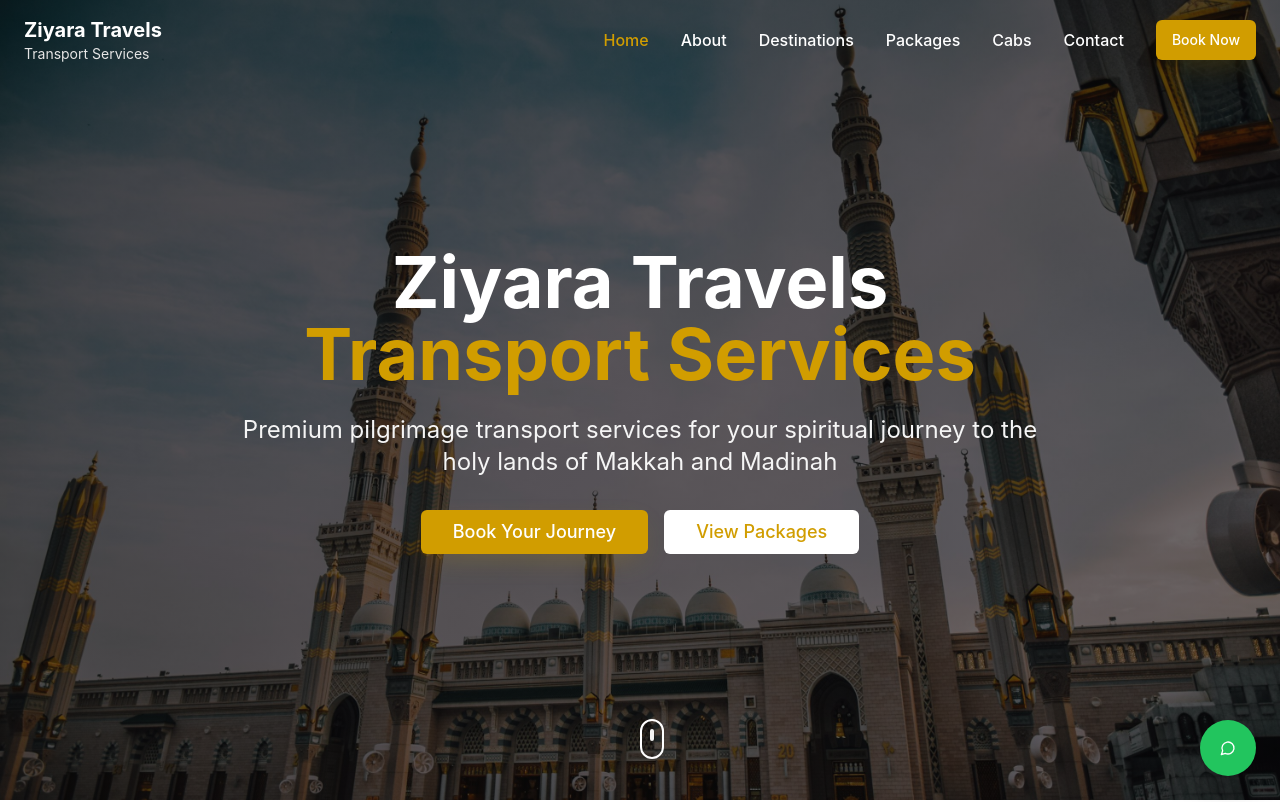
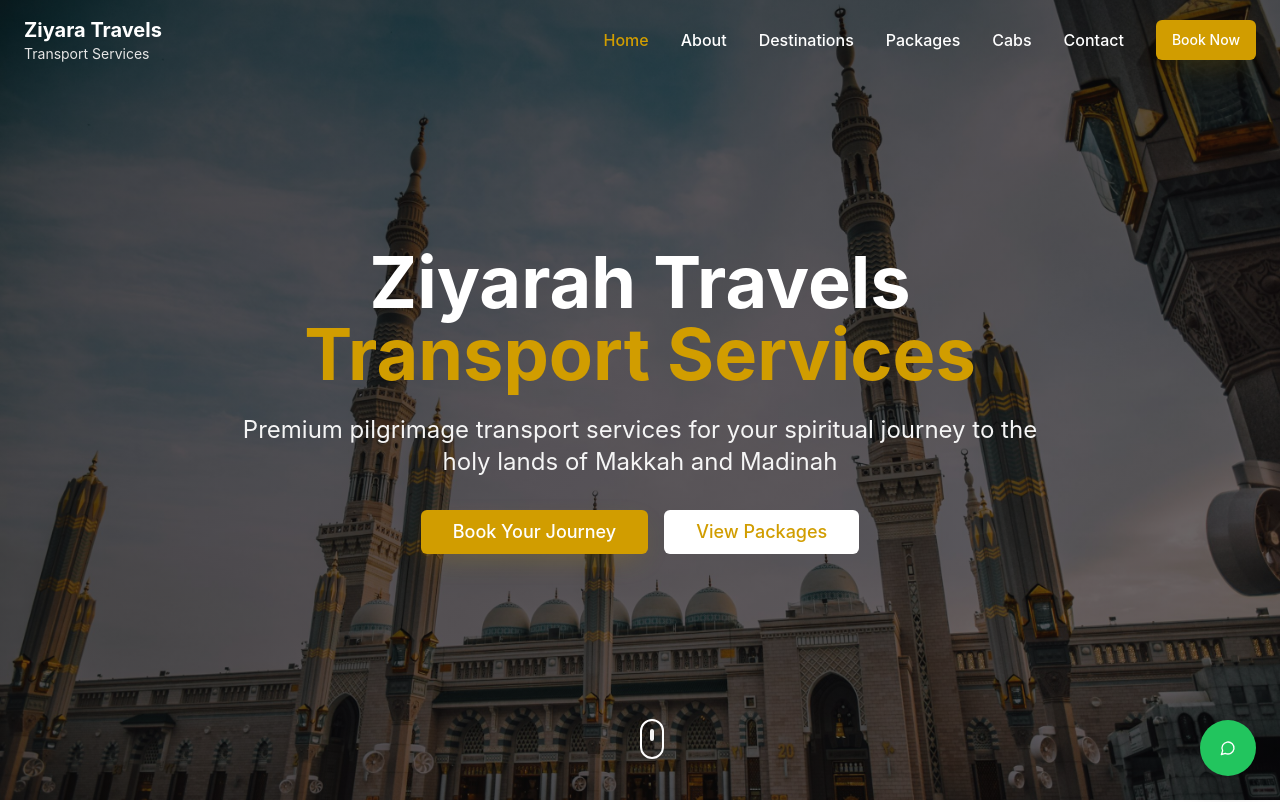
Before and after one commit to BlackAlpha-debug/ziyarah-travels-v5, a React (Vite) app: page / in a window 1280 px wide. Shown: the top 802 px of the page. Built offline with nearby package versions, Linux system fonts and the light colour scheme.

Commit message:
Spelling Mistake

```diff
--- a/src/components/Hero.tsx
+++ b/src/components/Hero.tsx
@@ -18,7 +18,7 @@ const Hero = () => {
       {/* Content */}
       <div className="relative z-10 text-center text-white px-6 max-w-4xl mx-auto">
         <h1 className="text-5xl md:text-7xl font-bold mb-6 animate-fade-in-up">
-          Ziyara Travels
+          Ziyarah Travels
           <span className="block text-gold">Transport Services</span>
         </h1>
         <p className="text-xl md:text-2xl mb-8 text-neutral-100 animate-fade-in-up" style={{animationDelay: '0.2s'}}>
```
